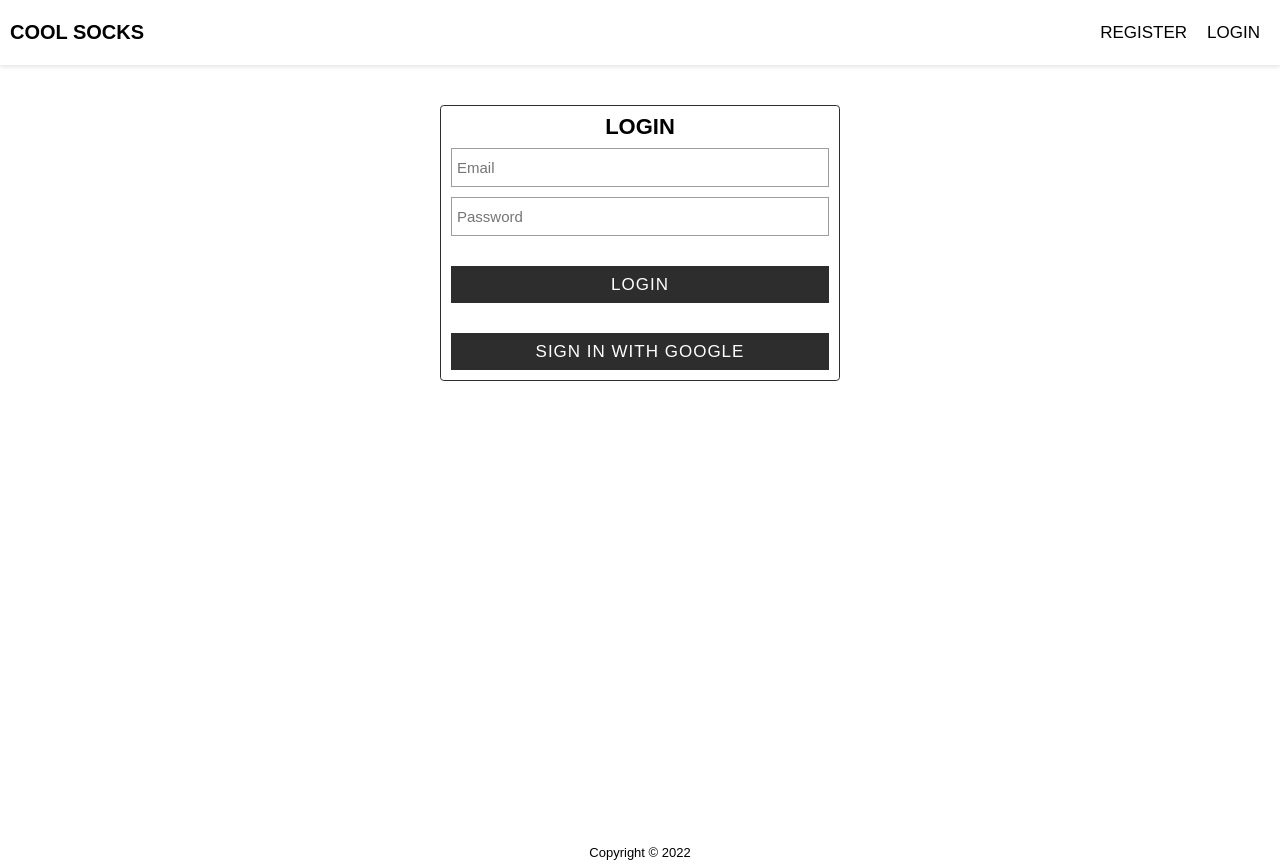
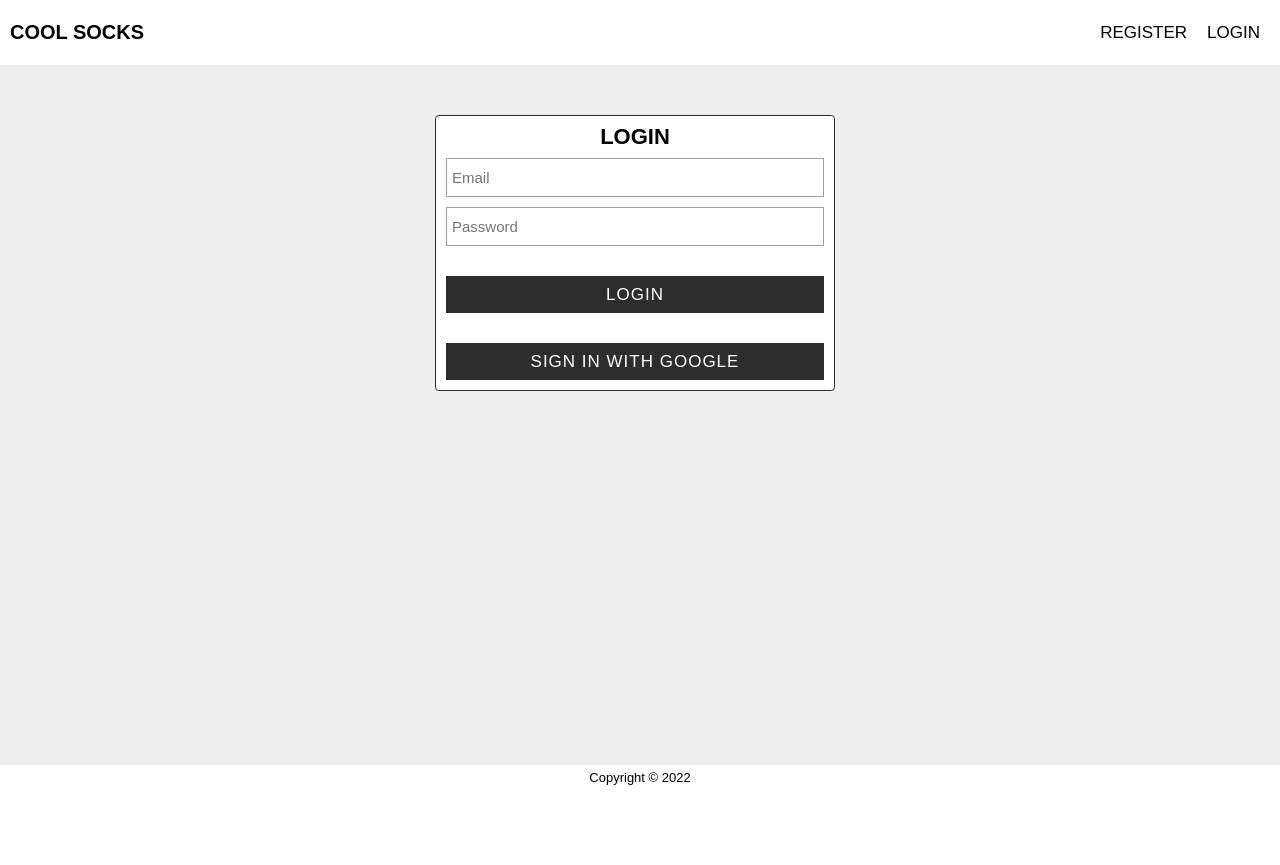
Before and after one commit to daniel-mad/CoolSocks, a React (Create React App) app: page /login in a window 1280 px wide. After the commit the page ends 800 px from the top, so only its background shows below. Built offline with nearby package versions, Linux system fonts and the light colour scheme; no server answers.

Commit message:
Added AuthLayout

```diff
--- a/src/App.js
+++ b/src/App.js
@@ -3,6 +3,7 @@ import { useEffect, useState } from 'react';
 import { Navigate, Route, Routes } from 'react-router-dom';
 import './default.scss';
 import { auth, handleUserProfile } from './firebase/utils';
+import AuthLayout from './layouts/AuthLayout';
 import MainLayout from './layouts/MainLayout';
 import Homepage from './pages/Homepage';
 import Login from './pages/Login';
@@ -52,9 +53,9 @@ function App() {
             currentUser ? (
               <Navigate replace to="/" />
             ) : (
-              <MainLayout currentUser={currentUser}>
+              <AuthLayout currentUser={currentUser}>
                 <Registration />
-              </MainLayout>
+              </AuthLayout>
             )
           }
         />
@@ -65,9 +66,9 @@ function App() {
             currentUser ? (
               <Navigate replace to="/" />
             ) : (
-              <MainLayout currentUser={currentUser}>
+              <AuthLayout currentUser={currentUser}>
                 <Login />
-              </MainLayout>
+              </AuthLayout>
             )
           }
         />
--- a/src/components/Footer/styles.scss
+++ b/src/components/Footer/styles.scss
@@ -1,5 +1,5 @@
 .footer {
-  max-width: 1450px;
+  // max-width: 1450px;
   .wrap {
     width: 100%;
     padding: 0.5rem;
--- a/src/components/Header/index.js
+++ b/src/components/Header/index.js
@@ -1,3 +1,4 @@
+import { signOut } from 'firebase/auth';
 import React from 'react';
 import { Link } from 'react-router-dom';
 import { auth } from '../../firebase/utils';
@@ -16,7 +17,7 @@ function Header(props) {
           {currentUser && (
             <ul className="nav-items">
               <li>
-                <Link to="#" onClick={() => auth.signOut()}>
+                <Link to="#" onClick={() => signOut(auth)}>
                   Logout
                 </Link>
               </li>
--- a/src/components/SignIn/styles.scss
+++ b/src/components/SignIn/styles.scss
@@ -1,4 +1,5 @@
 .signin {
+  background-color: #fff;
   width: 100%;
   max-width: 40rem;
   margin: 4rem auto 6rem;
--- a/src/components/Signup/styles.scss
+++ b/src/components/Signup/styles.scss
@@ -1,4 +1,5 @@
 .signup {
+  background-color: #fff;
   width: 100%;
   max-width: 40rem;
   margin: 4rem auto 6rem;
--- a/src/default.scss
+++ b/src/default.scss
@@ -40,7 +40,15 @@ a:hover {
 .main {
   width: 100%;
   max-width: 1450px;
-  height: calc(100% - 6.5rem);
+  height: calc(100% - 10rem);
   padding: 0 10px;
   margin: 0 auto;
 }
+
+.main-auth {
+  width: 100%;
+  height: calc(100% - 10rem);
+  padding: 10px 10px 0 0;
+  margin: 0 auto;
+  background: #eee;
+}
--- a/src/firebase/utils.js
+++ b/src/firebase/utils.js
@@ -1,5 +1,3 @@
-import 'firebase/compat/firestore';
-import 'firebase/compat/auth';
 import { firebaseConfig } from './config';
 import { getAuth, GoogleAuthProvider, signInWithPopup } from 'firebase/auth';
 import { initializeApp } from 'firebase/app';
--- /dev/null
+++ b/src/layouts/AuthLayout.js
@@ -0,0 +1,15 @@
+import React from 'react';
+import Footer from '../components/Footer';
+import Header from '../components/Header';
+
+function AuthLayout(props) {
+  return (
+    <div className="fullHeight">
+      <Header {...props} />
+      <div className="main-auth">{props.children}</div>
+      <Footer />
+    </div>
+  );
+}
+
+export default AuthLayout;
```
